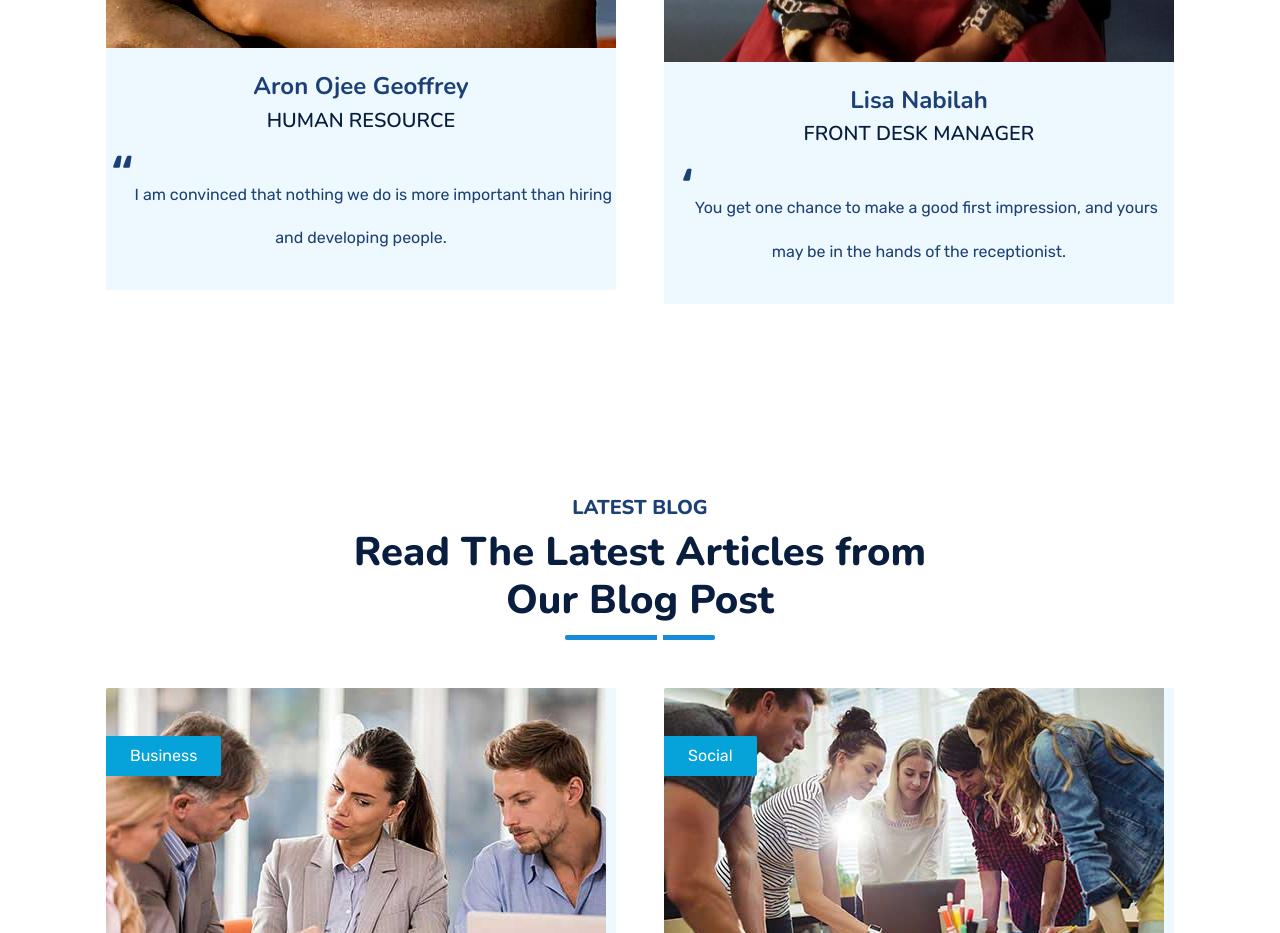
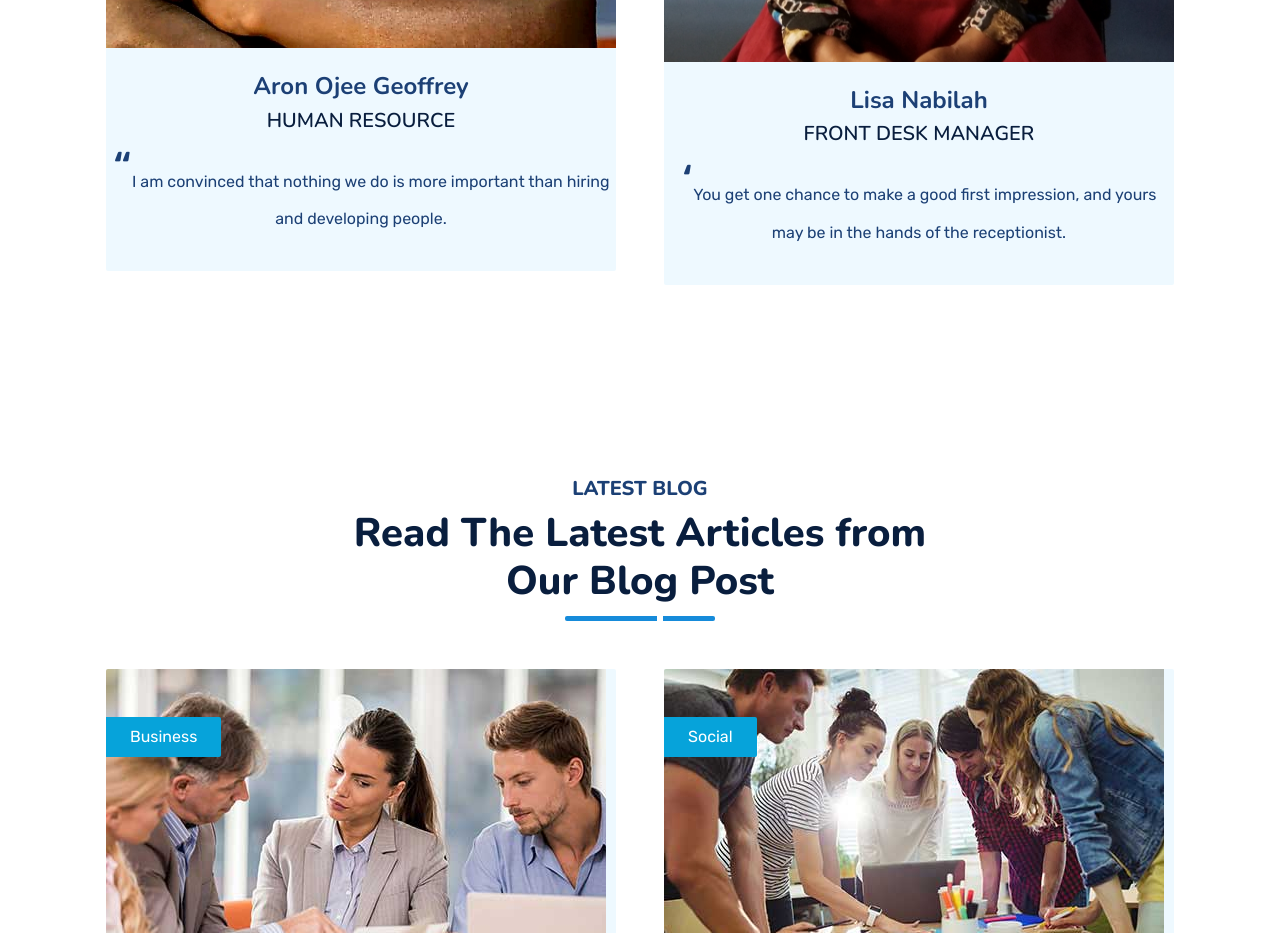
Before and after one commit to Genius-Hub-Site/genius-hub-website, a plain HTML site: page index.html in a window 1280 px wide. Shown: the part 6860-7793 px from the top of the page. Drawn offline with nearby package versions, Linux system fonts and the light colour scheme; animation ran at ten frames a second.

Commit message:
Update style.css

```diff
--- a/css/style.css
+++ b/css/style.css
@@ -1,4 +1,4 @@
-/********** Template CSS **********/
+/********** CSS **********/
 :root {
     --primary: #168bda;
     --secondary: #0dc43d;
@@ -75,7 +75,7 @@
 /** Quotes **/
 .quote::before {
     content: open-quote;
-    font-size: 3.9em;
+    font-size: 3.1em;
     display: inline-block;
   }
 
```
